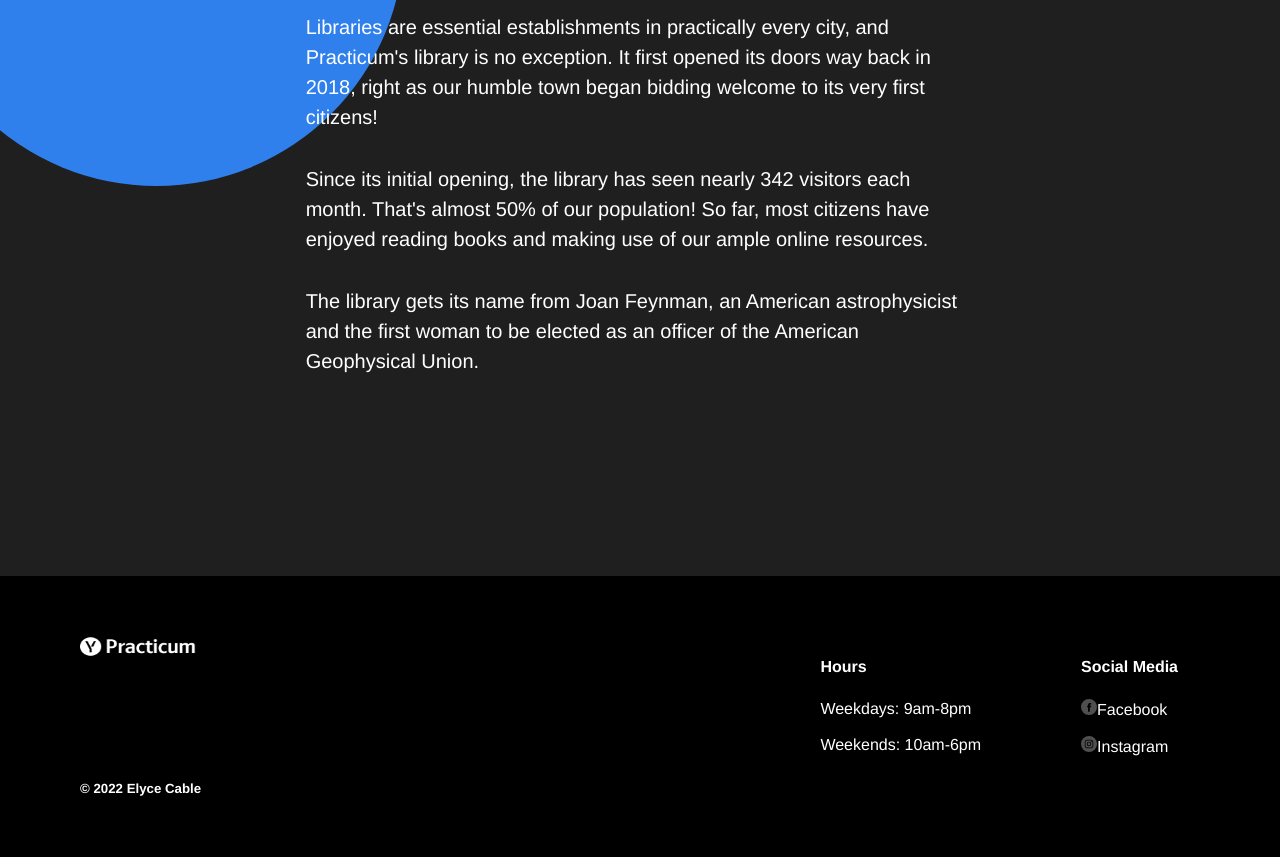
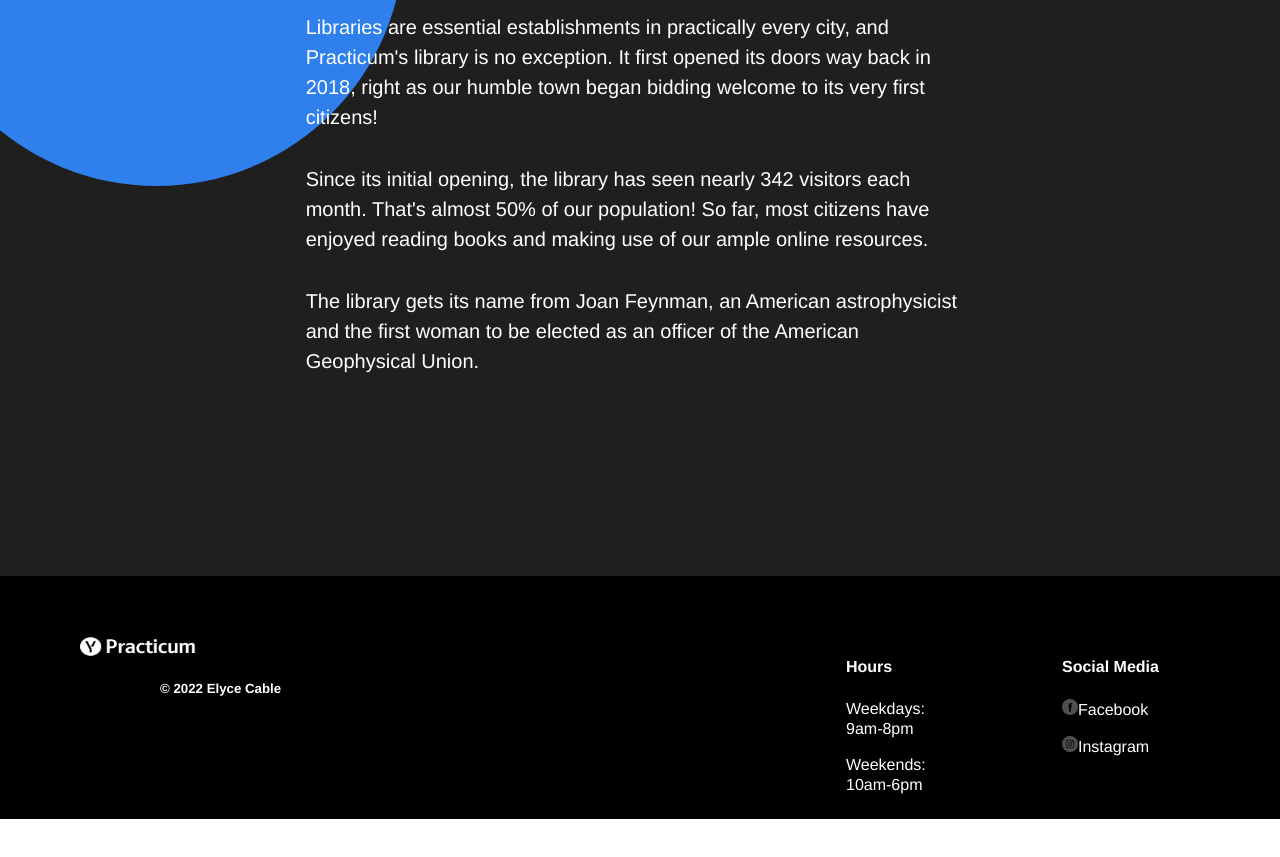
Before and after one commit to Gumbeau/new-repo, a plain HTML site: page index.html in a window 1280 px wide. Shown: the part 3630-4487 px from the top of the page. After the commit the page ends 4449 px from the top, so only its background shows below. Drawn offline with Linux system fonts and the light colour scheme.

Commit message:
update size

```diff
--- a/styles/style.css
+++ b/styles/style.css
@@ -67,8 +67,6 @@
 .header__image {
   z-index: 1;
   max-width: 636px;
-  /* height: 20px; */
-  /* width: 135px; */
   position: absolute;
   top: 135px;
   right: 20px;
@@ -168,8 +166,6 @@
   font-size: 14px;
   line-height: 20px;
   color: #838383;
-  /* Auto margins applied on a flex item automatically extend specified margin to occupy the extra space in the flex container */
-  /* In our case, this pushes the element down to the bottom */
   margin-top: auto;
 }
 
@@ -422,6 +418,7 @@
   padding-right: 102px;
   padding-bottom: 60px;
   padding-left: 80px;
+  margin: 0;
 }
 
 .footer__columns {
@@ -429,6 +426,8 @@
 }
 
 .footer__column {
+  height: 21px;
+  width: 116px;
 }
 
 .footer__column_content_hours {
@@ -481,4 +480,6 @@
 
 .footer__copyright {
   color: white;
+  margin-bottom: 60px;
+  margin-left: 80px;
 }
```
Also changed, not shown: index.html (+6 -3 lines).
